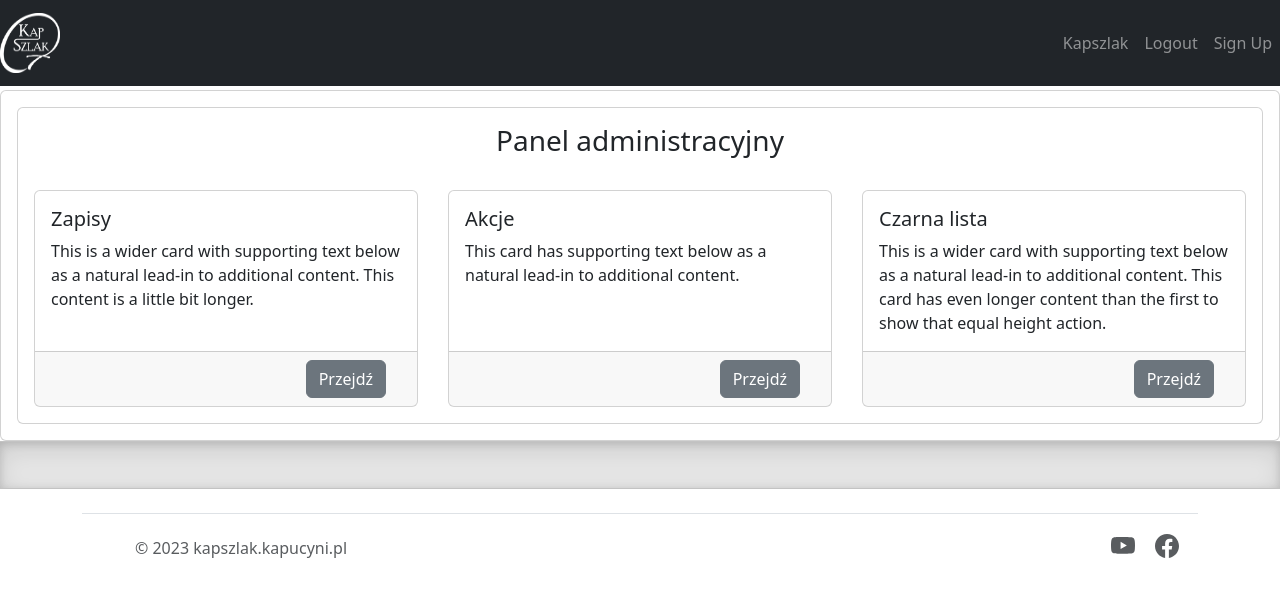
After one commit to piter1906/kap_signUp, a Flask app: page /dashboard in a window 1280 px wide. The commit adds this page. Shown: the top 597 px of the page. Run offline with Flask 3, Linux system fonts and the light colour scheme; some libraries are stand-ins or nearby versions.

Commit message:
html pages added

```diff
--- a/website/templates/base.html
+++ b/website/templates/base.html
@@ -15,7 +15,7 @@
       crossorigin="anonymous"
     />
 
-    <link rel="stylesheet" href="./static/css/style.css"/>
+    <link rel="stylesheet" href="../static/css/style.css"/>
 
     <link href="/docs/5.2/dist/css/bootstrap.min.css" rel="stylesheet" integrity="sha384-rbsA2VBKQhggwzxH7pPCaAqO46MgnOM80zW1RWuH61DGLwZJEdK2Kadq2F9CUG65" crossorigin="anonymous">
 
@@ -44,7 +44,7 @@
   <header>
     <nav class="navbar navbar-expand-lg navbar-dark bg-dark">
       <a class="navbar-brand" href="https://kapszlak.kapucyni.pl">
-            <img src="./static/logo.png" width="60" height="60" alt="">
+            <img src="../static/img/logo.png" width="60" height="60" alt="">
             </a>
 
         <div class="navbar-nav ml-auto">
@@ -55,18 +55,12 @@
         </div>
     </nav>
   </header>
-  <content>
-      <div class="card">
-        <img class="card-img-top" src="./static/baner2.jpg" alt="Obrazek w karcie">
-      <div class="card-body">
+
         {% block content %}
+          <content>  </content>
+          {% endblock %}
 
-          {% endblock %}
-      </div>
 
-    </div>
-
-  </content>
 
     <div class="b-example-divider"></div>
 
--- /dev/null
+++ b/website/templates/dashboard.html
@@ -0,0 +1,51 @@
+{% extends "base.html" %}
+{% block title %}Zapisy Kapszlak - Panel administracyjny{% endblock %}
+
+{% block content %}
+<div class="card">
+      <div class="card-body">
+		<div class="card">
+		    <div class="card-body">
+			   <h3 class="card-title" align="center">Panel administracyjny</h3>
+			   <br>
+			   <div class="card-deck">
+				  <div class="card">
+				    <div class="card-body">
+				      <h5 class="card-title">Zapisy</h5>
+				      <p class="card-text">This is a wider card with supporting text below as a natural lead-in to additional content. This content is a little bit longer.</p>
+				    </div>
+				    <div class="card-footer">
+				      <small class="text-muted">
+				      	<div class="col-md-12 text-right">
+				  		<a href="/dashboard/signup"><button type="button" class="btn btn-secondary">Przejdź</button></a></div>
+				  	</small>
+
+				    </div>
+				  </div>
+				  <div class="card">
+				    <div class="card-body">
+				      <h5 class="card-title">Akcje</h5>
+				      <p class="card-text">This card has supporting text below as a natural lead-in to additional content.</p>
+				    </div>
+				    <div class="card-footer">
+				      <small class="text-muted"><div class="col-md-12 text-right">
+				  		<a href="/dashboard/events"><button type="button" class="btn btn-secondary">Przejdź</button></a></div></small>
+				    </div>
+				  </div>
+				  <div class="card">
+				    <div class="card-body">
+				      <h5 class="card-title">Czarna lista</h5>
+				      <p class="card-text">This is a wider card with supporting text below as a natural lead-in to additional content. This card has even longer content than the first to show that equal height action.</p>
+				    </div>
+				    <div class="card-footer">
+				      <small class="text-muted"><div class="col-md-12 text-right">
+				  		<a href="/dashboard/blacklist"><button type="button" class="btn btn-secondary">Przejdź</button></a></div></small>
+				    </div>
+				  </div>
+				</div>
+		    </div>
+
+		</div>
+	</div>
+</div>
+{% endblock %}
--- a/website/views.py
+++ b/website/views.py
@@ -2,6 +2,29 @@ from flask import Blueprint, render_template
 
 views = Blueprint('views', __name__)
 
+#--------> For client
 @views.route('/')
 def home():
     return render_template('home.html')
+
+@views.route('/aftersignup')
+def after_sign_up():
+    return render_template('aftersignup.html')
+
+
+#--------> For admin
+@views.route('/dashboard')
+def dashboard():
+    return render_template('dashboard.html')
+
+@views.route('/dashboard/signup')
+def admin_sign_up():
+    return render_template('adminsignup.html')
+
+@views.route('/dashboard/events')
+def admin_events():
+    return render_template('adminevents.html')
+
+@views.route('/dashboard/blacklist')
+def admin_blacklist():
+    return render_template('adminblacklist.html')
```
Also changed, not shown: website/auth.py (+6 -1 lines), website/templates/adminblacklist.html (added, +16 -0 lines), website/templates/adminevents.html (added, +16 -0 lines), website/templates/adminsignup.html (added, +16 -0 lines), website/templates/aftersignup.html (added, +17 -0 lines), website/templates/home.html (+6 -1 lines), website/templates/login.html (added, +16 -0 lines), website/static/img/baner2.jpg (renamed from website/static/baner2.jpg), website/static/img/logo.png (renamed from website/static/logo.png).
